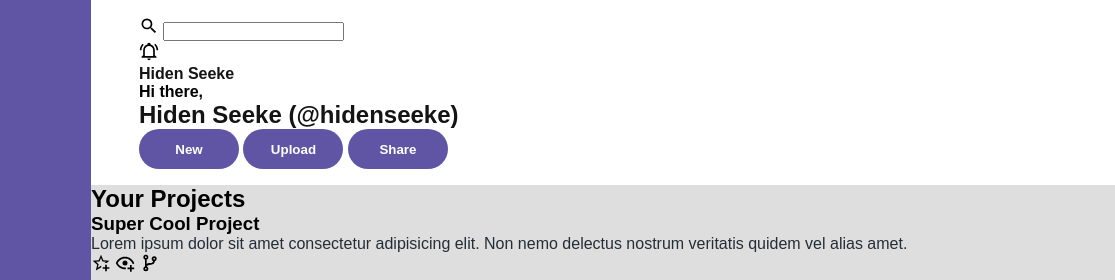
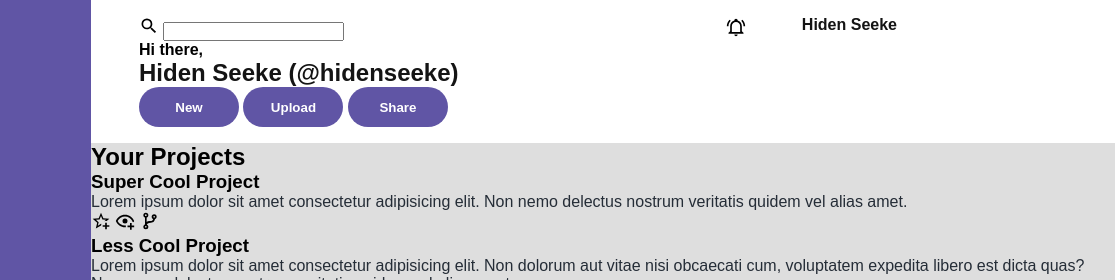
Before and after one commit to hexofiteration/admin-dashboard, a plain HTML site: page index.html in a window 1280 px wide. Shown: the top 280 px of the page, 165-1280 px from the left. Drawn offline with Linux system fonts and the light colour scheme.

Commit message:
add 3 column grid layout to .header-top

```diff
--- a/assets/css/style.css
+++ b/assets/css/style.css
@@ -125,6 +125,13 @@ button {
   background-color: var(--white);
   padding: var(--spacing-m) var(--spacing-3xl);
 }
+.header-top {
+  display: grid;
+  grid-template-columns: 4fr 1fr 2fr;
+}
+.header-bottom {
+  display: grid;
+}
 /* header #############*/
 
 .sidebar {
```
